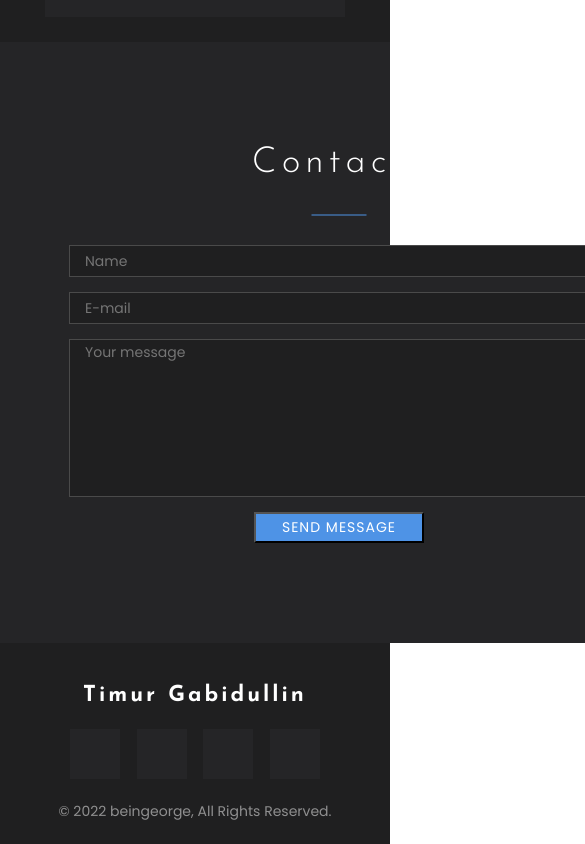
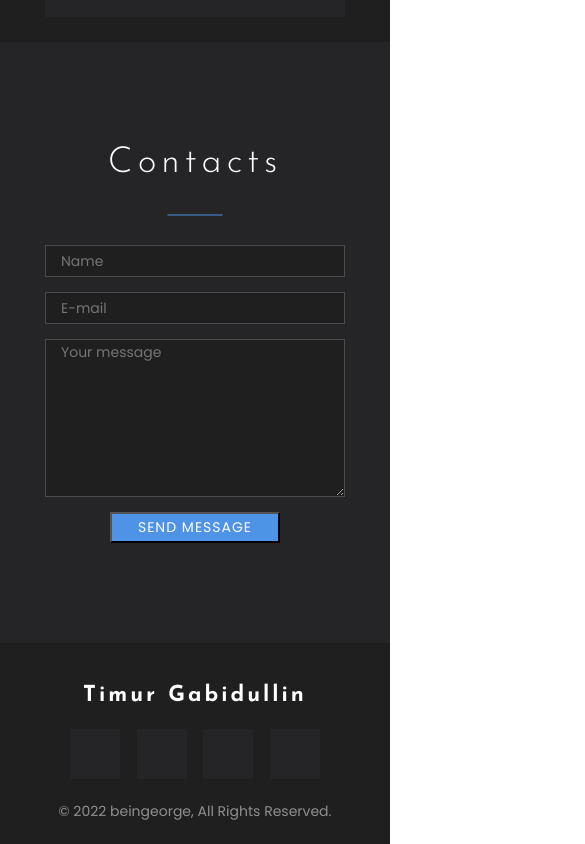
Before and after one commit to TimurGabidullin/portfolio, a React (Create React App) app: page / in a window 390 px wide. Shown: the part 2693-3537 px from the top of the page, 585 px wide, since content can reach past the window. Built offline with nearby package versions, Linux system fonts and the light colour scheme.

Commit message:
refactoring

```diff
--- a/src/contacts/Contacts.module.scss
+++ b/src/contacts/Contacts.module.scss
@@ -3,7 +3,7 @@
 
 
 .contactsBlock {
-    min-height:494px ;
+  min-height: 494px;
   background-color: $bgSecondColor;
 
   .contactsContainer {
@@ -11,9 +11,7 @@
     flex-direction: column;
     justify-content: space-between;
 
-
     .contacts {
-            //border: 1px solid #4a4a4a;
       margin: 30px 0 0;
       background-color: $bgSecondColor;
       min-height: 300px;
@@ -22,7 +20,12 @@
       flex-direction: column;
       justify-content: flex-start;
       align-items: center;
-
+      @media screen and (max-width: 992px) {
+        max-width: 330px;
+      }
+      @media screen and (max-width: 400px) {
+        max-width: 300px;
+      }
 
       input, textarea {
         border: 1px solid #4a4a4a;
@@ -30,37 +33,40 @@
         padding: 0 15px;
         background-color: $bgColor;
         max-width: 540px;
+        min-width: 540px;
         margin: 0 0 15px;
-                @include text($textFontFamily,14px,1.8);
+        @include text($textFontFamily, 14px, 1.8);
         font-weight: 400;
+        @media screen and (max-width: 992px) {
+          max-width: 330px;
+          min-width: 330px;
+        }
+        @media screen and (max-width: 400px) {
+          max-width: 300px;
+          min-width: 300px;
+        }
+
       }
 
       input {
         height: 32px;
-                min-width: 540px;
-
       }
 
       textarea {
         height: 158px;
-                min-width: 540px;
+      }
     }
 
-
-        }
-        button{
+    button {
 
       width: 170px;
       background-color: $primaryColor;
-            color:$textColor;
+      color: $textColor;
       padding: 5px;
-            @include text($textFontFamily,14px,1.2);
+      @include text($textFontFamily, 14px, 1.2);
       font-weight: 400;
       letter-spacing: 1px;
       margin-bottom: 100px;
     }
-
   }
-
-
 }
```
Lines whose indentation alone changed are shown as unchanged.
